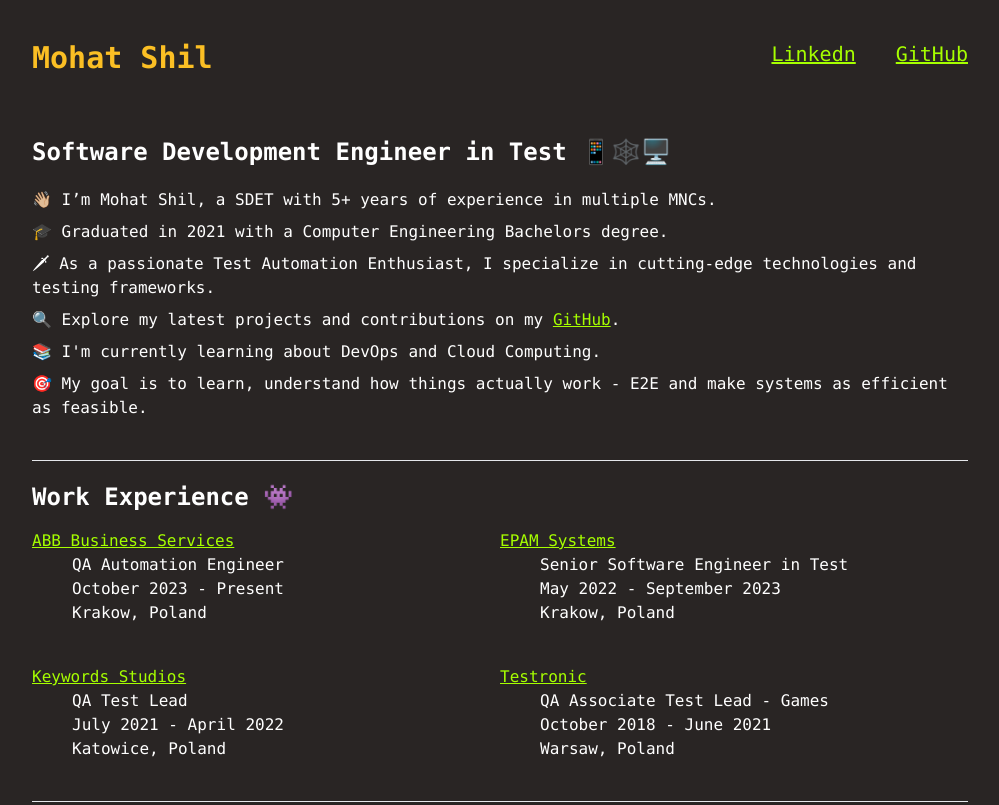
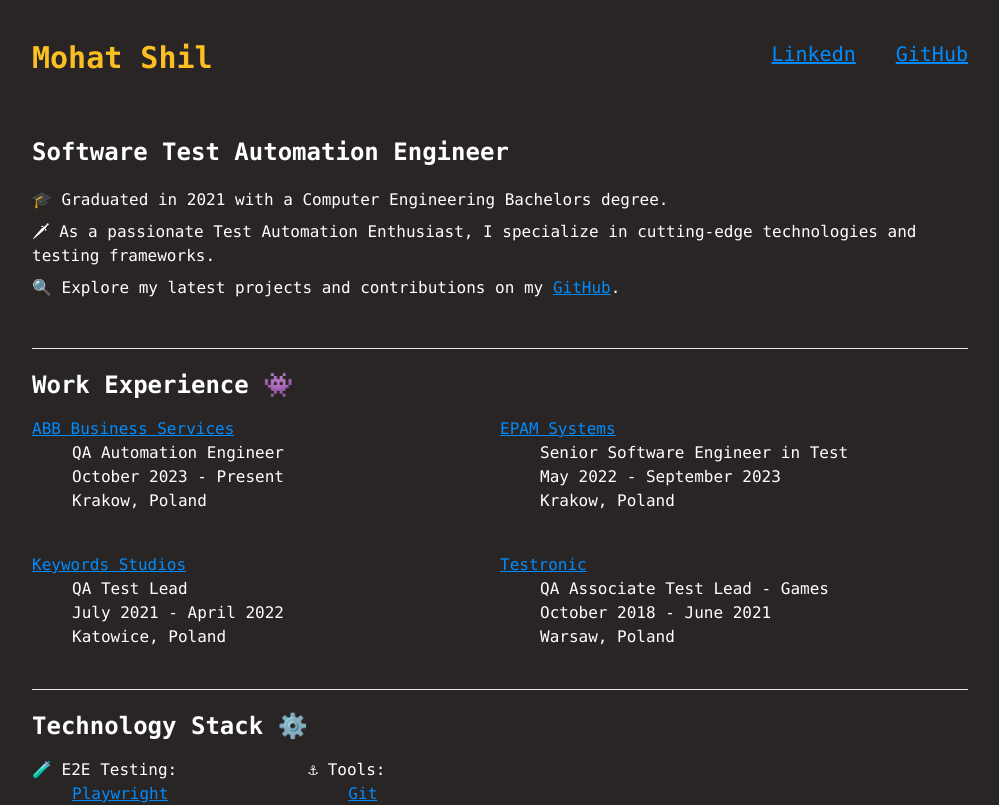
Before and after one commit to shilCode/portfolio_mohat, a React (Create React App) app: page / in a window 1280 px wide. Shown: the top 805 px of the page, without its empty margins (140-1139 px from the left). Built offline with nearby package versions, Linux system fonts and the light colour scheme.

Commit message:
info update

```diff
--- a/src/components/Home.jsx
+++ b/src/components/Home.jsx
@@ -10,14 +10,10 @@
           {/* Software Developer in Test */}
           <div>
             <h2 className="  font-mono pt-5 lg:text-2xl md:text-2xl sm:text-xl font-bold">
-              Software Development Engineer in Test 📱🕸️🖥️
+              Software Test Automation Engineer
             </h2>
             <div className=" font-mono pt-5 pb-10 ">
-              <ul className="pb-2">
-                {" "}
-                👋🏼 I’m Mohat Shil, a SDET with 5+ years of experience in
-                multiple MNCs.{" "}
-              </ul>
+
               <ul className="pb-2">
                 {" "}
                 🎓 Graduated in 2021 with a Computer Engineering Bachelors
@@ -41,15 +37,8 @@
                 </a>
                 .
               </ul>
-              <ul className="pb-2">
-                {" "}
-                📚 I'm currently learning about DevOps and Cloud Computing.
-              </ul>
-              <ul>
-                {" "}
-                🎯 My goal is to learn, understand how things actually work -
-                E2E and make systems as efficient as feasible.
-              </ul>
+
+
             </div>
           </div>
         </div>
--- a/src/index.css
+++ b/src/index.css
@@ -31,7 +31,7 @@
 
 a {
   text-decoration: underline;
-  color: rgb(166, 255, 0);
+  color: rgb(0, 140, 255);
 }
 
 .global-container {
```
